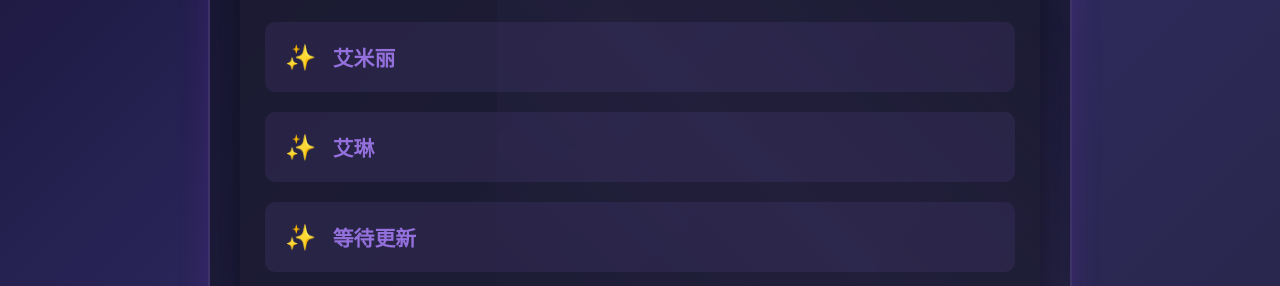
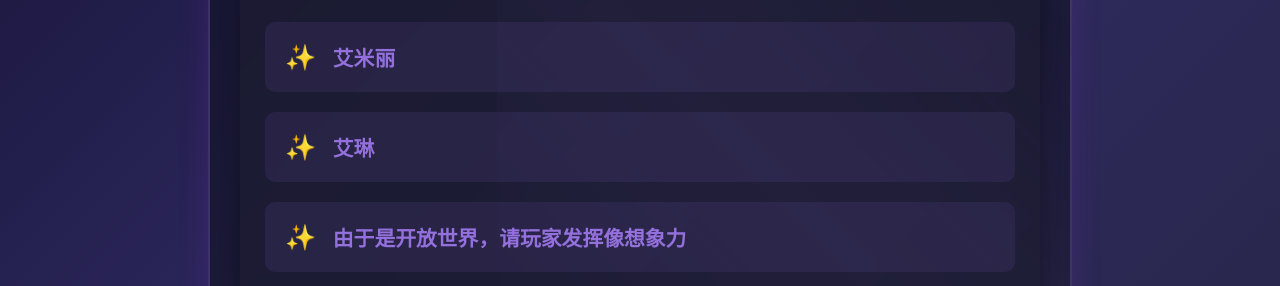
Before and after one commit to Kommeauschina/magic-world, a plain HTML site: page index.html in a window 1280 px wide. Shown: the part 666-952 px from the top of the page. Drawn offline with Linux system fonts and the light colour scheme; a web font is replaced by a local one.

Commit message:
Update index.html

```diff
--- a/index.html
+++ b/index.html
@@ -259,7 +259,7 @@
                 </li>
                 <li>
                     <details>
-                        <summary>等待更新</summary>
+                        <summary>由于是开放世界，请玩家发挥像想象力</summary>
                         <p>"时间长河的守望者，掌握命运之轮的转动。他独居于时间塔中，记录着世界的每一个重要时刻。据说他能够窥见时间的分支，预知可能的未来。"</p>
                     </details>
                 </li>
```
